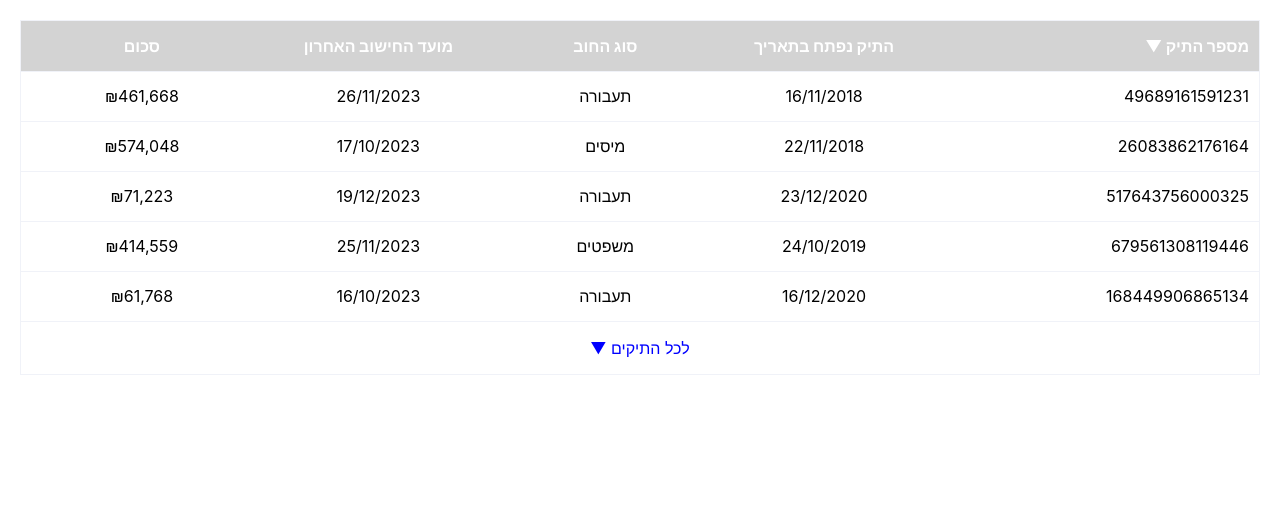
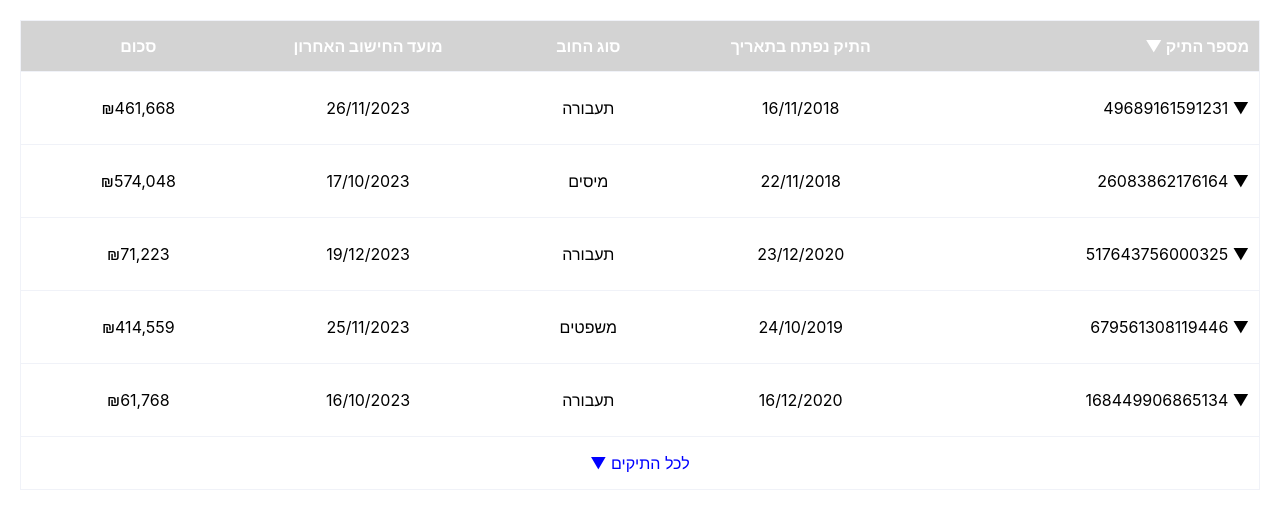
Before and after one commit to omerpa/tableDemo, a React (Create React App) app: page / in a window 1280 px wide. Shown: the top 510 px of the page. Built offline with nearby package versions, Linux system fonts and the light colour scheme.

Commit message:
Bugs + Added Expander

```diff
--- a/src/ui/DataGrid/css/index.scss
+++ b/src/ui/DataGrid/css/index.scss
@@ -20,6 +20,7 @@
     display: flex;
     flex-flow: row;
     justify-content: space-evenly;
+
     p {
       cursor: pointer;
       color: blue;
@@ -68,4 +69,15 @@
     cursor: pointer;
     color: blue;
   }
+
+  .expandDemoImg {
+    width: 100%;
+  }
+
+  .hideRow {
+    display: none;
+  }
+  .showRow {
+    display: table-row;
+  }
 }
--- a/src/ui/DataGrid/index.js
+++ b/src/ui/DataGrid/index.js
@@ -1,11 +1,12 @@
 import React, {useState, useRef} from 'react';
 
-import "./css/index.scss";
 import {AlignType, ColumnType, numberWithCommas} from "./types";
 import {sortData} from "./sortUtil";
 import {Server} from "./server";
 import {Animations} from "../animations";
 import {UseIsSmallScreen} from "../hooks/useIsSmallScreen";
+
+import "./css/index.scss";
 
 const DataGrid = ({headers, data, numRecords, initialViewSize, endlessView}) => {
     const [sortBy, setSortBy] = useState(0);
@@ -14,10 +15,12 @@ const DataGrid = ({headers, data, numRecords, initialViewSize, endlessView}) =>
     const [showMore, setShowMore] = useState(initialViewSize !== undefined);
     const [partialViewIndex, setPartialViewIndex] = useState(0);
     const [dataGridKey, setDataGridKey] = useState(0);
+    const [expandedRowUniqueId, setExpandedRowUniqueId] = useState(0);
 
     const UpArrow = "\u25BC";
     const DownArrow = "\u25B2";
     const DownTriangle = "\u25BC";
+    const UpTriangle = "\u25B2";
     const LeftArrow = "\u2190";
     const RightArrow = "\u2192";
     const PartialViewSize = 10;
@@ -107,11 +110,20 @@ const DataGrid = ({headers, data, numRecords, initialViewSize, endlessView}) =>
         setDataGridKey(dataGridKey + 1);
     }
 
+    const openExpander = (index, uniqueId) => {
+        if (expandedRowUniqueId === uniqueId) {
+            setExpandedRowUniqueId(0);
+        } else {
+            setExpandedRowUniqueId(uniqueId);
+        }
+    }
     const populateData = () => sortedData.map((item, index) => {
 
         const uniqueId = item[0];
+        const numColumns = headers.length;
 
-        return <tr className={sortedData[index].selected ? "selectedRow" : ""} key={uniqueId}
+        return <>
+            <tr className={sortedData[index].selected ? "selectedRow" : ""} key={uniqueId}
                 onClick={() => selectRow(index)}>
                 {item.map((itemData, headerIndex) => {
                     const header = headers[headerIndex];
@@ -119,16 +131,35 @@ const DataGrid = ({headers, data, numRecords, initialViewSize, endlessView}) =>
 
                     if (showColumn) {
                         const shouldAddCommas = header.type === ColumnType.Money;
-                    const displayData = header.displayFunc ? header.displayFunc(itemData) : itemData;
+                        let displayData = header.displayFunc ? header.displayFunc(itemData) : itemData;
+                        if (headerIndex === 0) {
+                            displayData = <p>
+                                <span onClick={event => {
+                                    event.stopPropagation();
+                                    openExpander(index, uniqueId)
+                                }
+                                }>
+                                {(expandedRowUniqueId !== uniqueId) ? DownTriangle : UpTriangle}
+                            </span> {displayData}
+                            </p>;
+                        }
                         return <td key={headerIndex + uniqueId + 1}
-                               className={getAlignment(header)}>{shouldAddCommas ? `\u20AA${numberWithCommas(displayData)}` : displayData}</td>
-                }
-                else {
+                                   className={getAlignment(header)}>
+                            {shouldAddCommas ? `\u20AA${numberWithCommas(displayData)}` : displayData}
+                        </td>
+                    } else {
                         return "";
                     }
 
                 })}
             </tr>
+            <tr className={(expandedRowUniqueId === uniqueId) ? "showRow" : "hideRow"} id={uniqueId}
+                key={Math.pow(uniqueId, 2)}>
+                <td colSpan={numColumns}><img className="expandDemoImg"
+                                              src="https://static.wixstatic.com/media/da3fd9_7070a699f8034c0f8f2131b38f5661e6~mv2.jpg"/>
+                </td>
+            </tr>
+        </>
     });
 
     const cancelPartialView = () => {
--- a/src/ui/DataGrid/server.js
+++ b/src/ui/DataGrid/server.js
@@ -15,7 +15,7 @@ const Server = {
 
     getRecords : (startPos = 0, numRecords = 10) => {
 
-        const NumRecords = 30;
+        const NumRecords = 100;
         if (Server.demoData.length === 0) {
             for (let i = 0; i < NumRecords; i++) {
                 Server.demoData.push(Server.generateDemoRecord());
--- a/src/ui/DataGrid/sortUtil.js
+++ b/src/ui/DataGrid/sortUtil.js
@@ -3,7 +3,6 @@ import {DebtType} from "./types";
 let sortBy = 0;
 let compareByFunc = undefined;
 let flipSort = false;
-
 const strToDate = date => {
     const pattern = /^(\d{1,2})\/(\d{1,2})\/(\d{4})$/;
     const arrayDate = date.match(pattern);
@@ -21,7 +20,6 @@ const compareDates = (d1, d2) => {
         return 0;
     }
 };
-
 const compareDebtTypes = (itemA, itemB) => {
 
     const debtType1 =  itemA[sortBy];
@@ -29,6 +27,7 @@ const compareDebtTypes = (itemA, itemB) => {
 
     let compareRes = 0;
     if (debtType1 !== debtType2) {
+
         switch (debtType1) {
             case DebtType.Traffic:
                 compareRes = flipSort ? -1 : 1;
@@ -40,10 +39,10 @@ const compareDebtTypes = (itemA, itemB) => {
 
             case DebtType.Tax:
                 if(debtType2 === DebtType.Traffic) {
-                    compareRes = flipSort ? -1 : 1;
+                    compareRes = flipSort ? 1 : -1;
                 }
                 else {
-                    compareRes = flipSort ? 1 : -1;
+                    compareRes = flipSort ? -1 : 1;
                 }
                 break;
 
--- a/src/ui/DataGrid/types.js
+++ b/src/ui/DataGrid/types.js
@@ -13,7 +13,6 @@ const AlignType = {
     center: 1,
     left: 2,
 };
-
 const DebtType = {
     Traffic: 0,
     Legal: 1,
```
Lines whose indentation alone changed are shown as unchanged.
